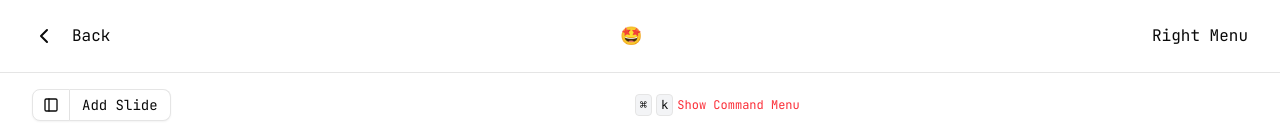
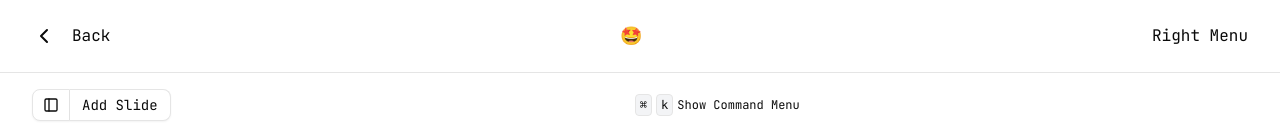
Before and after one commit to Novsochetra/dev-utils, a React (Vite) app: page /animate-code in a window 1280 px wide. Shown: the top 136 px of the page. Built offline with nearby package versions, Linux system fonts and the light colour scheme.

Commit message:
chore(animate-code): remove default text-red-500 on <ShortCuts />

```diff
--- a/src/mini-apps/animate-code/screens/components/shortcuts.tsx
+++ b/src/mini-apps/animate-code/screens/components/shortcuts.tsx
@@ -25,9 +25,7 @@ export const ShortCuts = memo(
             </kbd>
           ))}
           {label ? (
-            <span className={`truncate ${descClassName} text-red-500`}>
-              {label}
-            </span>
+            <span className={`truncate ${descClassName}`}>{label}</span>
           ) : null}
         </div>
       </div>
```
